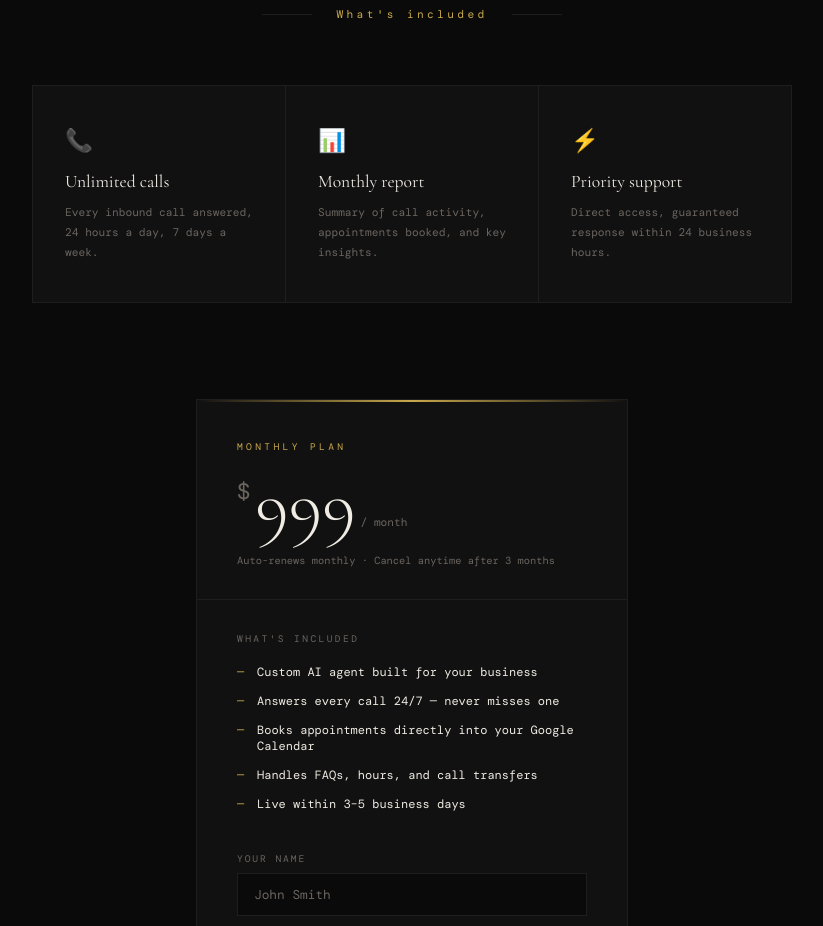
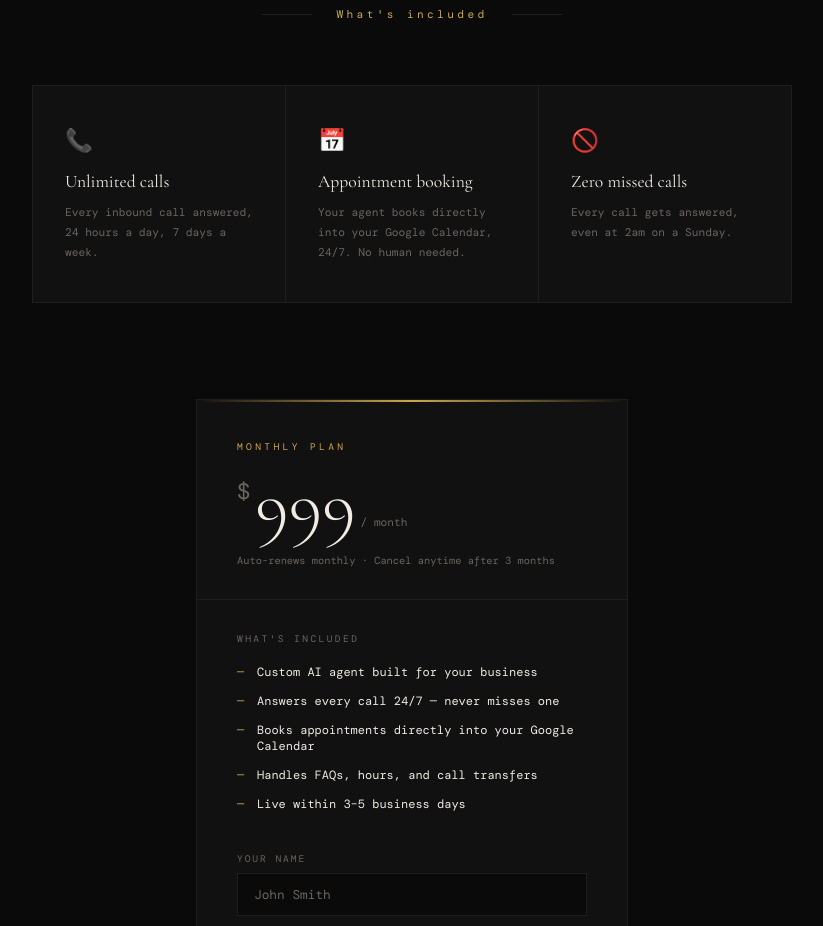
Before and after one commit to natterbox1/stripe-agent, a website: page index.html in a window 1280 px wide. Shown: the part 820-1746 px from the top of the page, without its empty margins (228-1051 px from the left). Drawn offline with nearby package versions, Linux system fonts and the light colour scheme; a web font is replaced by a local one.

Commit message:
update features

```diff
--- a/index.html
+++ b/index.html
@@ -250,14 +250,14 @@
         <div class="feature-desc">Every inbound call answered, 24 hours a day, 7 days a week.</div>
       </div>
       <div class="feature">
-        <div class="feature-icon">📊</div>
-        <div class="feature-title">Monthly report</div>
-        <div class="feature-desc">Summary of call activity, appointments booked, and key insights.</div>
+        <div class="feature-icon">📅</div>
+        <div class="feature-title">Appointment booking</div>
+        <div class="feature-desc">Your agent books directly into your Google Calendar, 24/7. No human needed.</div>
       </div>
       <div class="feature">
-        <div class="feature-icon">⚡</div>
-        <div class="feature-title">Priority support</div>
-        <div class="feature-desc">Direct access, guaranteed response within 24 business hours.</div>
+        <div class="feature-icon">🚫</div>
+        <div class="feature-title">Zero missed calls</div>
+        <div class="feature-desc">Every call gets answered, even at 2am on a Sunday.</div>
       </div>
     </div>
     <div class="pricing-wrap">
```
